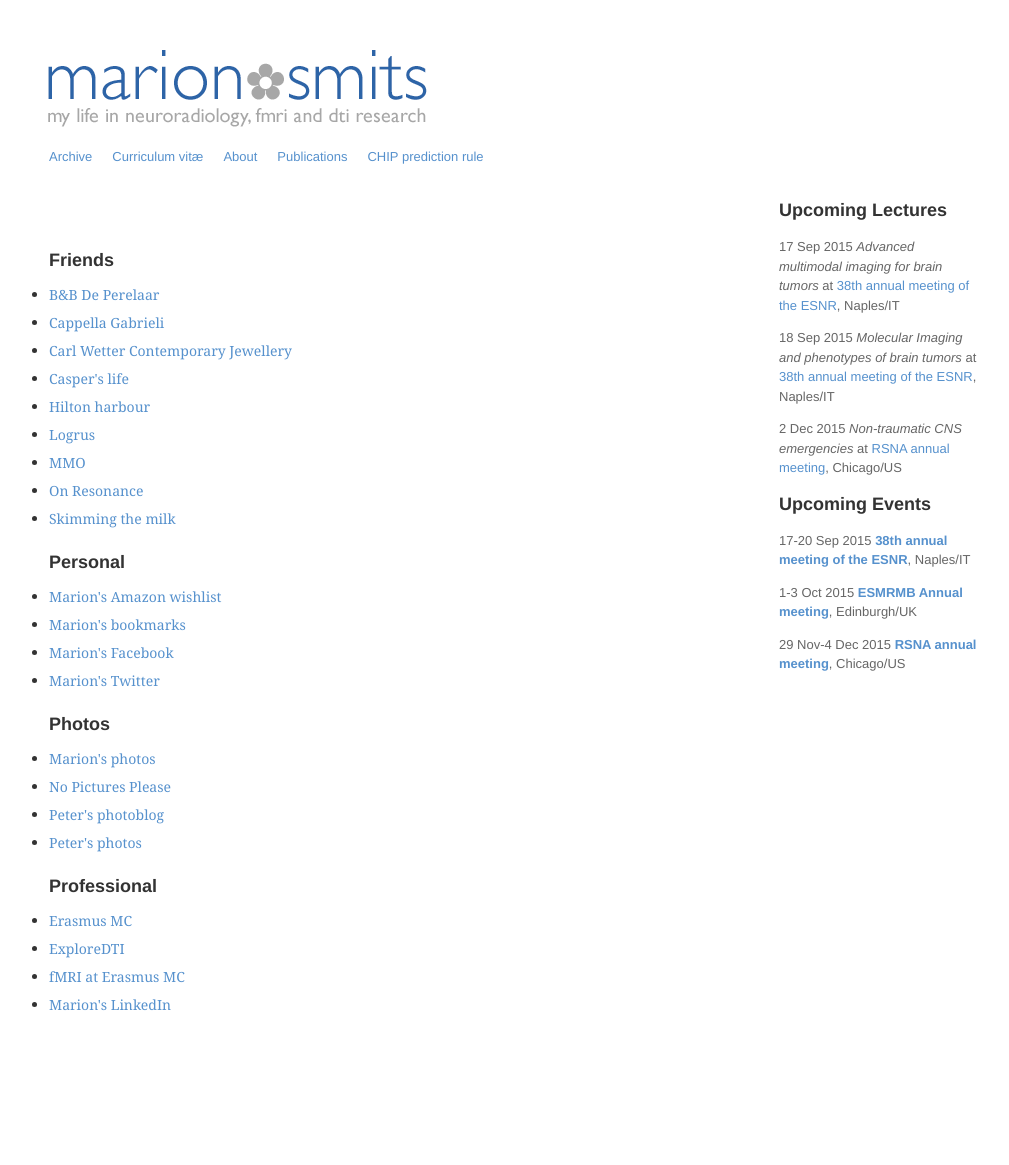
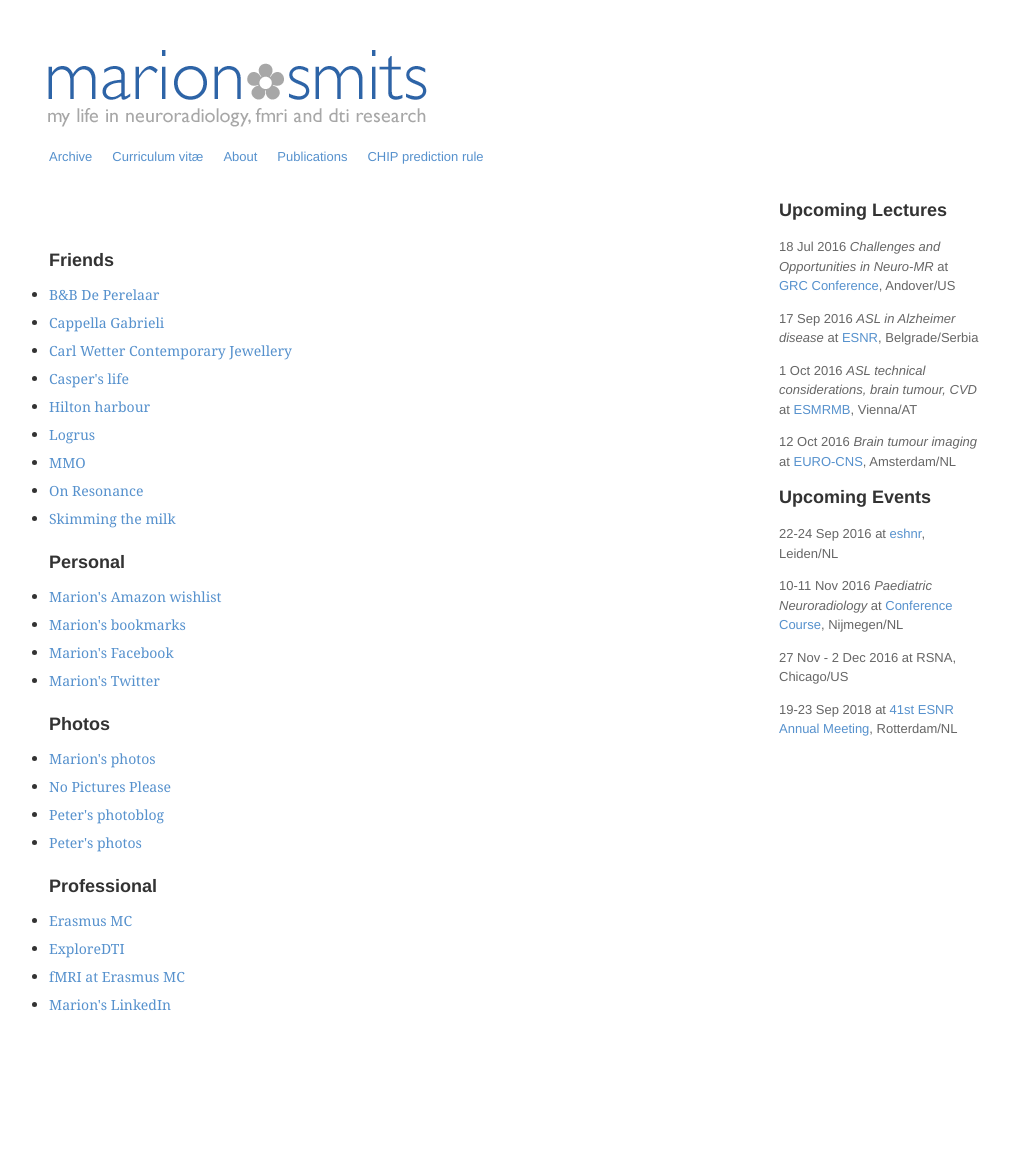
Before and after one commit to marionsmits/marionsmits.github.io, a Jekyll site: the page built from links.html, in a window 1280 px wide. Shown: the whole page, without its empty margins (1-1010 px from the left). Built offline with Jekyll 4.4.1, drawn with Linux system fonts in a browser that asks for light colours.

Commit message:
Update events

```diff
--- a/_includes/events.md
+++ b/_includes/events.md
@@ -1,16 +1,20 @@
 ## Upcoming Lectures
 
-17 Sep 2015 _Advanced multimodal imaging for brain tumors_ at [38th annual meeting of the ESNR](http://www.esnr.org/en/38th-esnr-annual-meeting/), Naples/IT
+18 Jul 2016 _Challenges and Opportunities in Neuro-MR_ at [GRC Conference](https://www.grc.org/programs.aspx?id=12961), Andover/US
 
-18 Sep 2015 _Molecular Imaging and phenotypes of brain tumors_ at [38th annual meeting of the ESNR](http://www.esnr.org/en/38th-esnr-annual-meeting/), Naples/IT
+17 Sep 2016 _ASL in Alzheimer disease_ at [ESNR](http://www.esnr.org/en/39th-esnr-annual-meeting/), Belgrade/Serbia
 
-2 Dec 2015 _Non-traumatic CNS emergencies_ at [RSNA annual meeting](http://rsna.org/Annual_Meeting.aspx), Chicago/US
+1 Oct 2016 _ASL technical considerations, brain tumour, CVD_ at [ESMRMB](http://www.esmrmb.org/index.php?id=/en/index/esmrmb_2016_congress.htm), Vienna/AT
+
+12 Oct 2016 _Brain tumour imaging_ at [EURO-CNS](http://www.euro-cns.org/home/events/cme-training-courses/2016-tumors-amsterdam/#c861), Amsterdam/NL
 
 
 ## Upcoming Events
 
-17-20 Sep 2015 **[38th annual meeting of the ESNR](http://www.esnr.org/en/38th-esnr-annual-meeting/)**, Naples/IT
+22-24 Sep 2016 at [eshnr](http://www.eshnr.eu/meetings/general-information/), Leiden/NL
 
-1-3 Oct 2015 **[ESMRMB Annual meeting](http://www.esmrmb.org/index.php?id=/en/index/esmrmb_2015_congress.htm)**, Edinburgh/UK
+10-11 Nov 2016 _Paediatric Neuroradiology_ at [Conference Course](https://www.paoheyendael.nl/nl/congressen-en-symposia), Nijmegen/NL
 
-29 Nov-4 Dec 2015 **[RSNA annual meeting](“http://rsna.org/Annual_Meeting.aspx”)**, Chicago/US
+27 Nov - 2 Dec 2016 at RSNA, Chicago/US
+
+19-23 Sep 2018 at [41st ESNR Annual Meeting](http://www.esnr.org/en/calendar/esnr-annual-meetings/19-09-2018-41st-esnr-annual-meeting/), Rotterdam/NL
```
